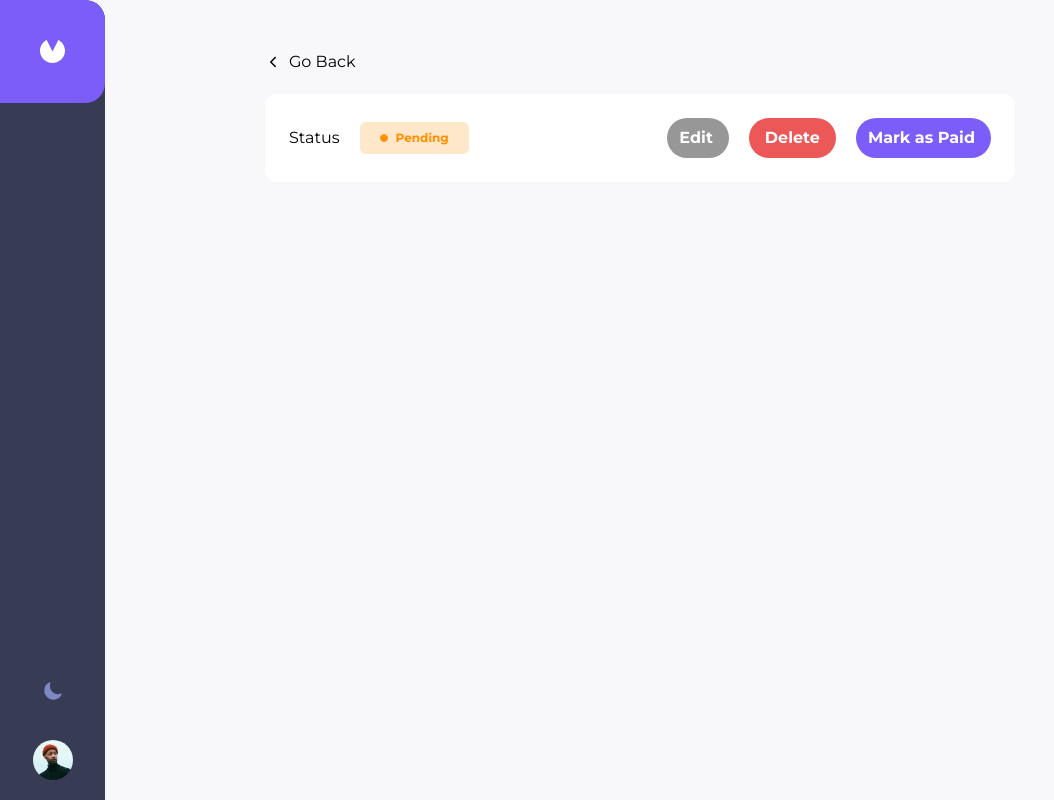
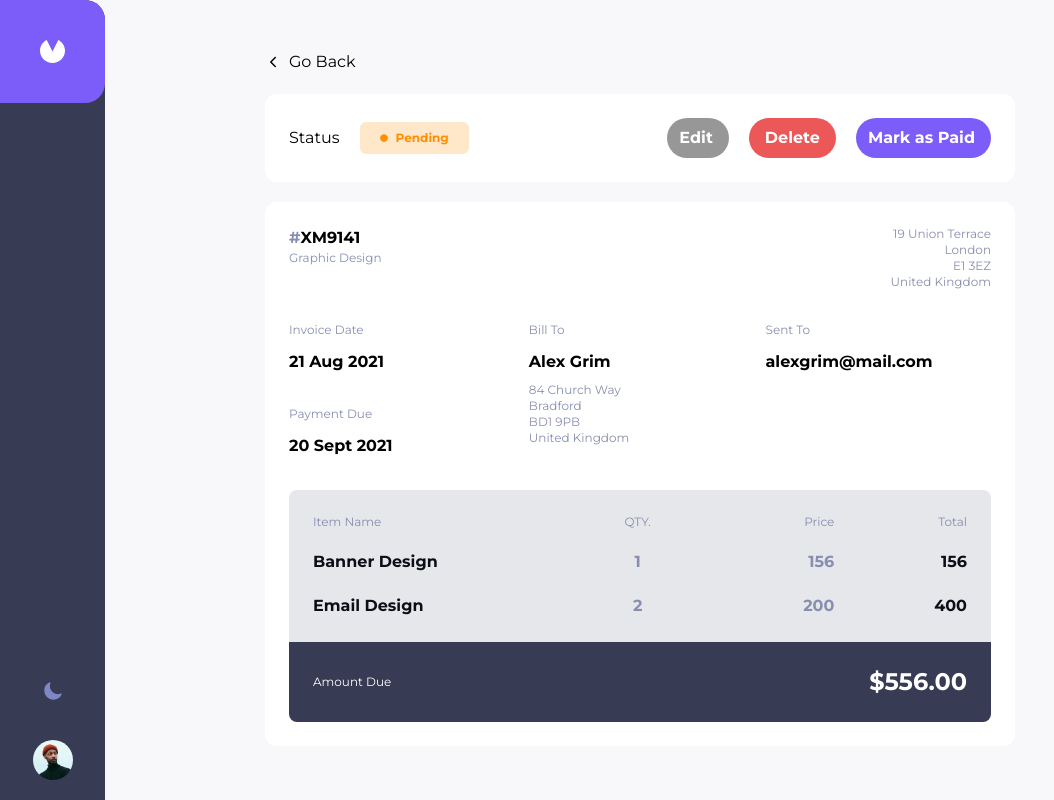
Before and after one commit to kremenovic/react-invoice-app, a React (Create React App) app in the folder client/: page /invoices/1 in a window 1280 px wide. Shown: the whole page, without its empty margins (0-1054 px from the left). Built offline with nearby package versions, Linux system fonts and the light colour scheme.

Commit message:
single invoice page done

```diff
--- a/client/src/App.css
+++ b/client/src/App.css
@@ -20,6 +20,10 @@ h1 {
 
 .p-color {
   color: #888EB0;
+}
+
+.dark-bg {
+  background-color: #373B53;
 }
 
 .sidebar {
@@ -119,6 +123,11 @@ h1 {
 
 @media only screen and (max-width: 768px) {
 
+    .section {
+      padding-top: 25px;
+      padding-bottom: 25px;
+    }
+
     .sidebar {
       position: relative;
       width: 100%;
@@ -154,3 +163,15 @@ h1 {
       width: calc(100% - 30px);
     }
 }
+
+@media only screen and (max-width: 390px) {
+  .invoice-top-buttons {
+    display: grid;
+    grid-template-columns: 1fr 1fr;
+    gap: 20px;
+  }
+
+  .invoice-top-buttons button {
+    justify-content: center;
+  }
+}
--- a/client/src/components/SingleInvoice/SingleInvoice.js
+++ b/client/src/components/SingleInvoice/SingleInvoice.js
@@ -11,13 +11,28 @@ const SingleInvoice = () => {
   const getID = useParams();
   const invoiceID = getID.id;
 
+  const items = [
+    {
+      name: "Banner Design",
+      quantity: 1,
+      price: 156.0,
+      total: 156.0,
+    },
+    {
+      name: "Email Design",
+      quantity: 2,
+      price: 200.0,
+      total: 400.0,
+    },
+  ];
+
   return (
     <div className="container section">
       <Link to="/invoices" className="flex items-center">
         <IoIosArrowBack className="mr-2" /> Go Back
       </Link>
-      <div className="invoice-top-info bg-white p-6 rounded-xl my-5 flex justify-between">
-        <div className="invoice-status flex items-center">
+      <div className="invoice-top-info bg-white p-6 rounded-xl my-5 flex flex-col justify-between lg:flex lg:flex-row">
+        <div className="invoice-status flex items-center justify-between lg:justify-start">
           Status
           <button
             className={`pending px-5 py-2 rounded-md font-bold flex items-center ml-5`}
@@ -26,16 +41,94 @@ const SingleInvoice = () => {
             <p className="ml-2 text-xs">Pending</p>
           </button>
         </div>
-        <div className="invoice-top-buttons flex items-center">
-          <button className="ml-5 edit-invoice px-4 pl-3 py-2 rounded-3xl font-bold flex items-center cursor-pointer">
+        <div className="invoice-top-buttons flex items-center mt-5 justify-between lg:mt-0">
+          <button className="lg:ml-5 ml-0 edit-invoice px-4 pl-3 py-2 rounded-3xl font-bold flex items-center cursor-pointer">
             Edit
           </button>
-          <button className="ml-5 delete-invoice px-4 py-2 rounded-3xl font-bold flex items-center cursor-pointer">
+          <button className="lg:ml-5 ml-0 delete-invoice px-4 py-2 rounded-3xl font-bold flex items-center cursor-pointer">
             Delete
           </button>
-          <button className="ml-5 add-invoice px-4 pl-3 py-2 rounded-3xl font-bold flex items-center cursor-pointer">
+          <button className="lg:ml-5 ml-0 add-invoice px-4 pl-3 py-2 rounded-3xl font-bold flex items-center cursor-pointer">
             Mark as Paid
           </button>
+        </div>
+      </div>
+      <div className="invoice-bottom-info bg-white p-6 rounded-xl">
+        <div className="flex  flex-col content-start lg:flex-row lg:justify-between">
+          <div className="flex flex-col">
+            <h2 className="font-bold text-base">
+              <span className="p-color ">#</span>XM9141
+            </h2>
+            <p className="p-color text-xs">Graphic Design</p>
+          </div>
+          <div className="flex flex-col p-color text-left text-xs mt-5 lg:text-right lg:mt-0">
+            <p>19 Union Terrace</p>
+            <p>London</p>
+            <p>E1 3EZ</p>
+            <p>United Kingdom</p>
+          </div>
+        </div>
+        <div className="text-left my-8 w-full grid-cols-2 grid lg:w-11/12 lg:justify-between lg:flex">
+          <div className="flex flex-col">
+            <p className="p-color text-xs mb-3">Invoice Date</p>
+            <h2 className="font-bold text-base">21 Aug 2021</h2>
+            <div className="flex flex-col mt-8">
+              <p className="p-color text-xs mb-3 lg:mt-0">Payment Due</p>
+              <h2 className="font-bold text-base">20 Sept 2021</h2>
+            </div>
+          </div>
+          <div className="flex flex-col">
+            <p className="p-color text-xs mb-3">Bill To</p>
+            <h2 className="font-bold text-base">Alex Grim</h2>
+            <div className="address mt-2">
+              <p className="p-color text-xs">84 Church Way</p>
+              <p className="p-color text-xs">Bradford </p>
+              <p className="p-color text-xs">BD1 9PB</p>
+              <p className="p-color text-xs">United Kingdom</p>
+            </div>
+          </div>
+          <div className="flex flex-col mt-8 lg:mt-0">
+            <p className="p-color text-xs mb-3">Sent To</p>
+            <h2 className="font-bold text-base">alexgrim@mail.com</h2>
+          </div>
+        </div>
+        <div className="invoice-items  bg-gray-200 rounded-t-lg p-6 ">
+          <div className="invoice-items-head flex justify-between">
+            <div className="flex-initial w-64">
+              <p className="p-color text-xs">Item Name</p>
+            </div>
+            <div className="flex-initial w-32">
+              <p className="p-color text-xs text-center">QTY.</p>
+            </div>
+            <div className="flex-initial w-32">
+              <p className="p-color text-xs text-right">Price</p>
+            </div>
+            <div className="flex-initial w-32">
+              <p className="p-color text-xs text-right">Total</p>
+            </div>
+          </div>
+          <div className="invoice-items-body ">
+            {items.map((item, key) => {
+              return (
+                <div className="item flex justify-between my-5 last:my-0">
+                  <h1 className="flex-initial w-64 font-bold">{item.name}</h1>
+                  <h1 className="flex-initial w-32 text-center font-bold p-color">
+                    {item.quantity}
+                  </h1>
+                  <h1 className="flex-initial w-32 text-right font-bold p-color">
+                    {item.price}
+                  </h1>
+                  <h1 className="flex-initial w-32 text-right font-bold">
+                    {item.total}
+                  </h1>
+                </div>
+              );
+            })}
+          </div>
+        </div>
+        <div className="invoice-total dark-bg rounded-b-lg p-6 flex justify-between items-center">
+          <p className="text-white text-xs">Amount Due</p>
+          <h3 className="text-white text-2xl font-bold">$556.00</h3>
         </div>
       </div>
     </div>
```
